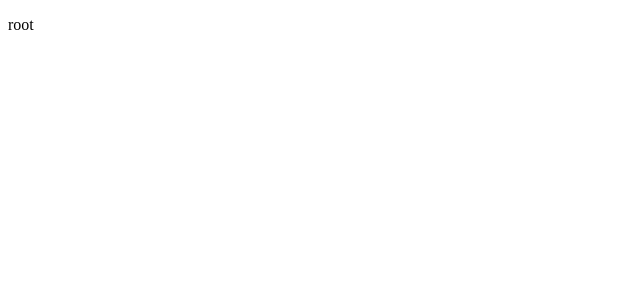
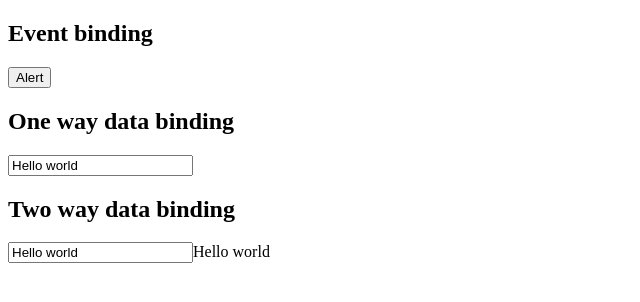
Before and after one commit to JosueSdev/apex-angular-bootcamp, an Angular app: page / in a window 1280 px wide. Shown: the top 302 px of the page, without its empty margins (0-640 px from the left). Built offline with nearby package versions, Linux system fonts and the light colour scheme.

Commit message:
first proposal

```diff
--- a/src/app/app.component.html
+++ b/src/app/app.component.html
@@ -1 +1 @@
-<p>root</p>
+<app-data-binding />
--- /dev/null
+++ b/src/app/components/data-binding/data-binding.component.html
@@ -0,0 +1,7 @@
+<h2>Event binding</h2>
+<button type="button" (click)="handleClick()">Alert</button>
+<h2>One way data binding</h2>
+<input type="text" [value]="copy">
+<h2>Two way data binding</h2>
+<input type="text" [(ngModel)]="text">
+<span>{{text}}</span>
--- /dev/null
+++ b/src/app/components/data-binding/data-binding.component.ts
@@ -0,0 +1,13 @@
+import { Component } from '@angular/core';
+
+@Component({
+  selector: 'app-data-binding',
+  templateUrl: './data-binding.component.html',
+  styleUrl: './data-binding.component.scss'
+})
+export class DataBindingComponent {
+  protected copy = "Hello world" as const;
+  protected text: string = "Hello world";
+
+  handleClick() {alert("I was triggered by an event")};
+}
```
Also changed, not shown: src/app/app.module.ts (+6 -2 lines), src/app/components/data-binding/data-binding.component.scss (added).
